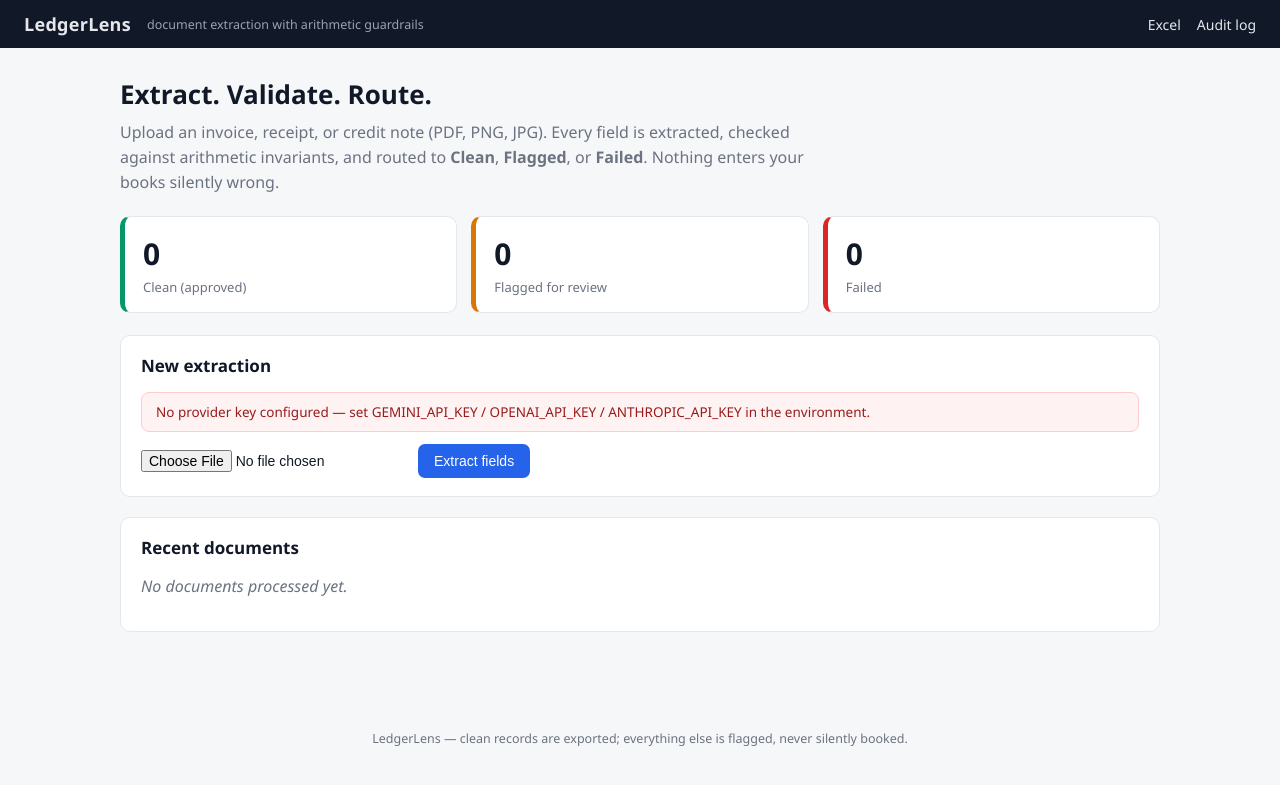
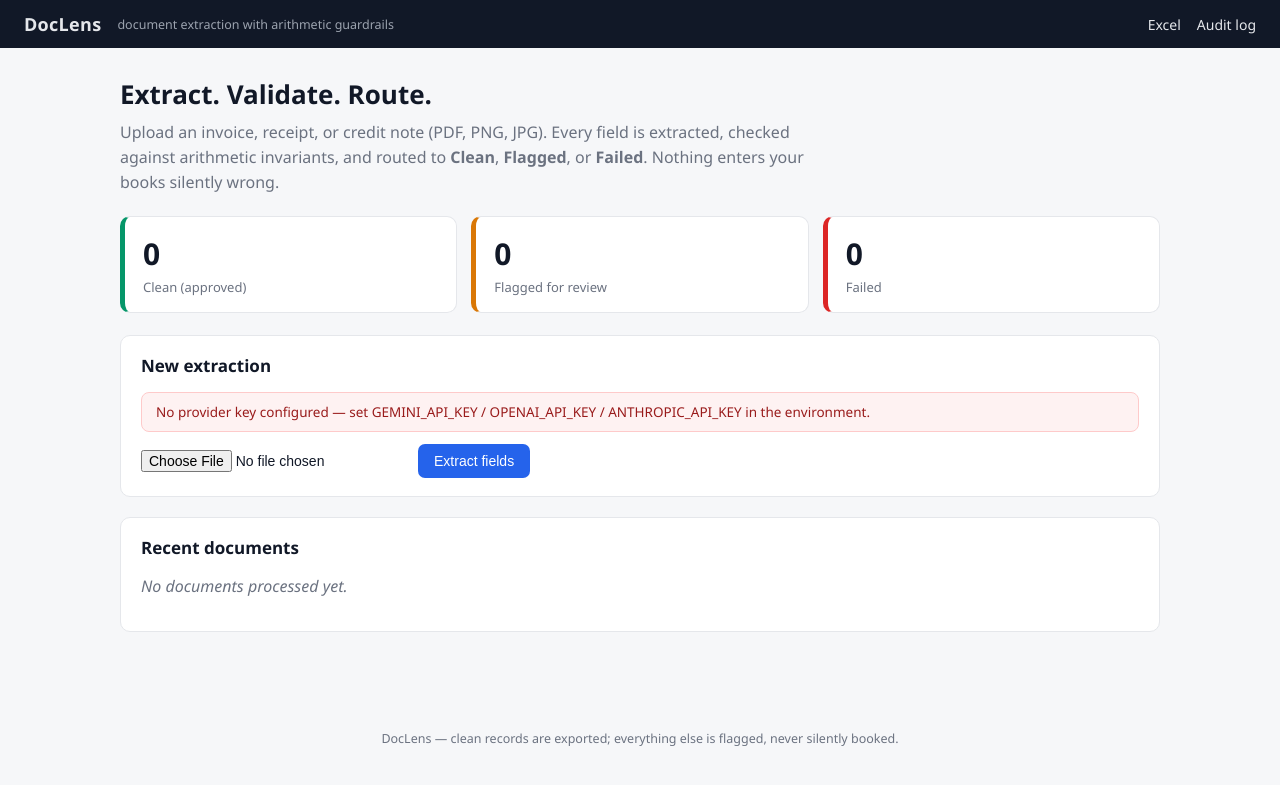
Before and after one commit to coder-red/doclens, a FastAPI app: page / in a window 1280 px wide. Shown: the top 785 px of the page. Run offline with FastAPI, Linux system fonts and the light colour scheme; data that the repository does not hold is empty.

Commit message:
Rebrand to DocLens

```diff
--- a/app/config.py
+++ b/app/config.py
@@ -21,14 +21,14 @@ class Settings(BaseSettings):
     max_pages: int = 5
     max_image_px: int = 2000
 
-    db_path: Path = Path("data/ledgerlens.db")
+    db_path: Path = Path("data/DocLens.db")
     export_dir: Path = Path("data")
 
     webhook_url: str | None = None
     webhook_secret: str | None = None
     webhook_timeout_s: float = 10.0
 
-    app_name: str = "LedgerLens"
+    app_name: str = "DocLens"
 
 
 @lru_cache
--- a/app/exports/webhook.py
+++ b/app/exports/webhook.py
@@ -9,7 +9,7 @@ import httpx
 from ..config import Settings
 from ..store import Store
 
-log = logging.getLogger("ledgerlens.webhook")
+log = logging.getLogger("DocLens.webhook")
 
 
 def dispatch_approved(record: dict[str, Any], store: Store, settings: Settings) -> bool:
--- a/app/main.py
+++ b/app/main.py
@@ -29,7 +29,7 @@ class ReviewRequest(BaseModel):
 
 templates = Jinja2Templates(directory=str(TEMPLATES_DIR))
 
-app = FastAPI(title="LedgerLens", version="1.0.0")
+app = FastAPI(title="DocLens", version="1.0.0")
 app.mount("/static", StaticFiles(directory=str(STATIC_DIR)), name="static")
 
 _store_instance: Store | None = None
@@ -160,7 +160,7 @@ def export_excel(store: Store = Depends(get_store)):
     return Response(
         content=content,
         media_type="application/vnd.openxmlformats-officedocument.spreadsheetml.sheet",
-        headers={"Content-Disposition": 'attachment; filename="ledgerlens_extractions.xlsx"'},
+        headers={"Content-Disposition": 'attachment; filename="DocLens_extractions.xlsx"'},
     )
 
 
--- a/app/pipeline.py
+++ b/app/pipeline.py
@@ -17,7 +17,7 @@ from .routing import decide_disposition
 from .store import Store
 from .validation import validate_payload
 
-log = logging.getLogger("ledgerlens.pipeline")
+log = logging.getLogger("DocLens.pipeline")
 
 
 @dataclass
--- a/render.yaml
+++ b/render.yaml
@@ -1,6 +1,6 @@
 services:
   - type: web
-    name: ledgerlens
+    name: DocLens
     runtime: python
     plan: free
     buildCommand: pip install -r requirements.txt
--- a/templates/base.html
+++ b/templates/base.html
@@ -3,12 +3,12 @@
 <head>
   <meta charset="utf-8">
   <meta name="viewport" content="width=device-width, initial-scale=1">
-  <title>{% block title %}LedgerLens{% endblock %}</title>
+  <title>{% block title %}DocLens{% endblock %}</title>
   <link rel="stylesheet" href="/static/style.css">
 </head>
 <body>
 <nav class="topnav">
-  <a class="brand" href="/">LedgerLens</a>
+  <a class="brand" href="/">DocLens</a>
   <span class="tagline">document extraction with arithmetic guardrails</span>
   <span class="spacer"></span>
   <a href="/export/excel.xlsx">Excel</a>
@@ -17,6 +17,6 @@
 <main>
 {% block content %}{% endblock %}
 </main>
-<footer>LedgerLens &mdash; clean records are exported; everything else is flagged, never silently booked.</footer>
+<footer>DocLens &mdash; clean records are exported; everything else is flagged, never silently booked.</footer>
 </body>
 </html>
--- a/templates/detail.html
+++ b/templates/detail.html
@@ -1,5 +1,5 @@
 {% extends "base.html" %}
-{% block title %}Document {{ record.id }} &mdash; LedgerLens{% endblock %}
+{% block title %}Document {{ record.id }} &mdash; DocLens{% endblock %}
 {% block content %}
 <p><a href="/">&larr; Back to dashboard</a></p>
 
--- a/templates/index.html
+++ b/templates/index.html
@@ -1,5 +1,5 @@
 {% extends "base.html" %}
-{% block title %}LedgerLens &mdash; extraction dashboard{% endblock %}
+{% block title %}DocLens &mdash; extraction dashboard{% endblock %}
 {% block content %}
 <section class="hero">
   <h1>Extract. Validate. Route.</h1>
```
Also changed, not shown: tests/conftest.py (+1 -1 lines), tests/test_api.py (+1 -1 lines), tests/test_integration_live.py (+2 -2 lines), README.md, 1 other file.
